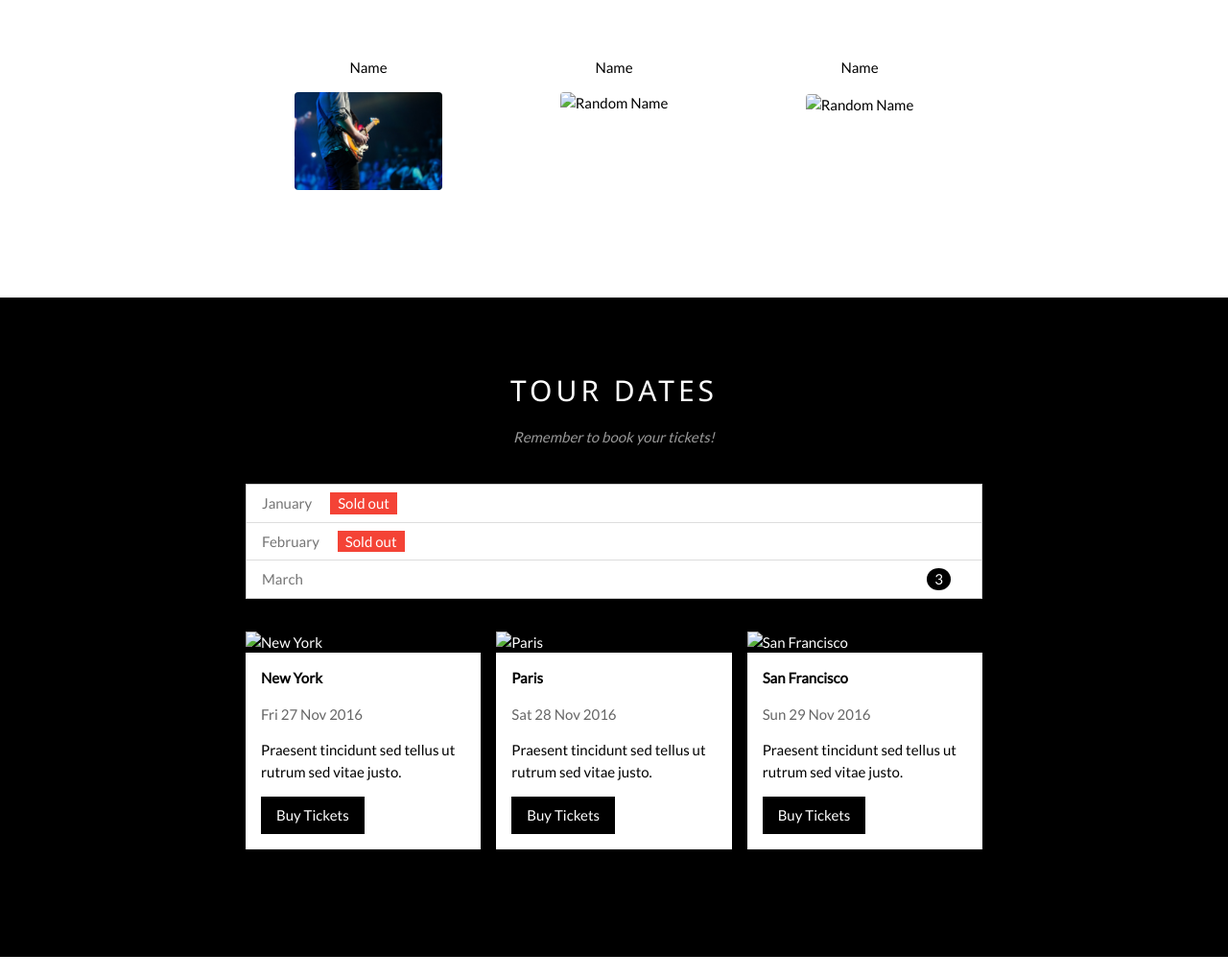
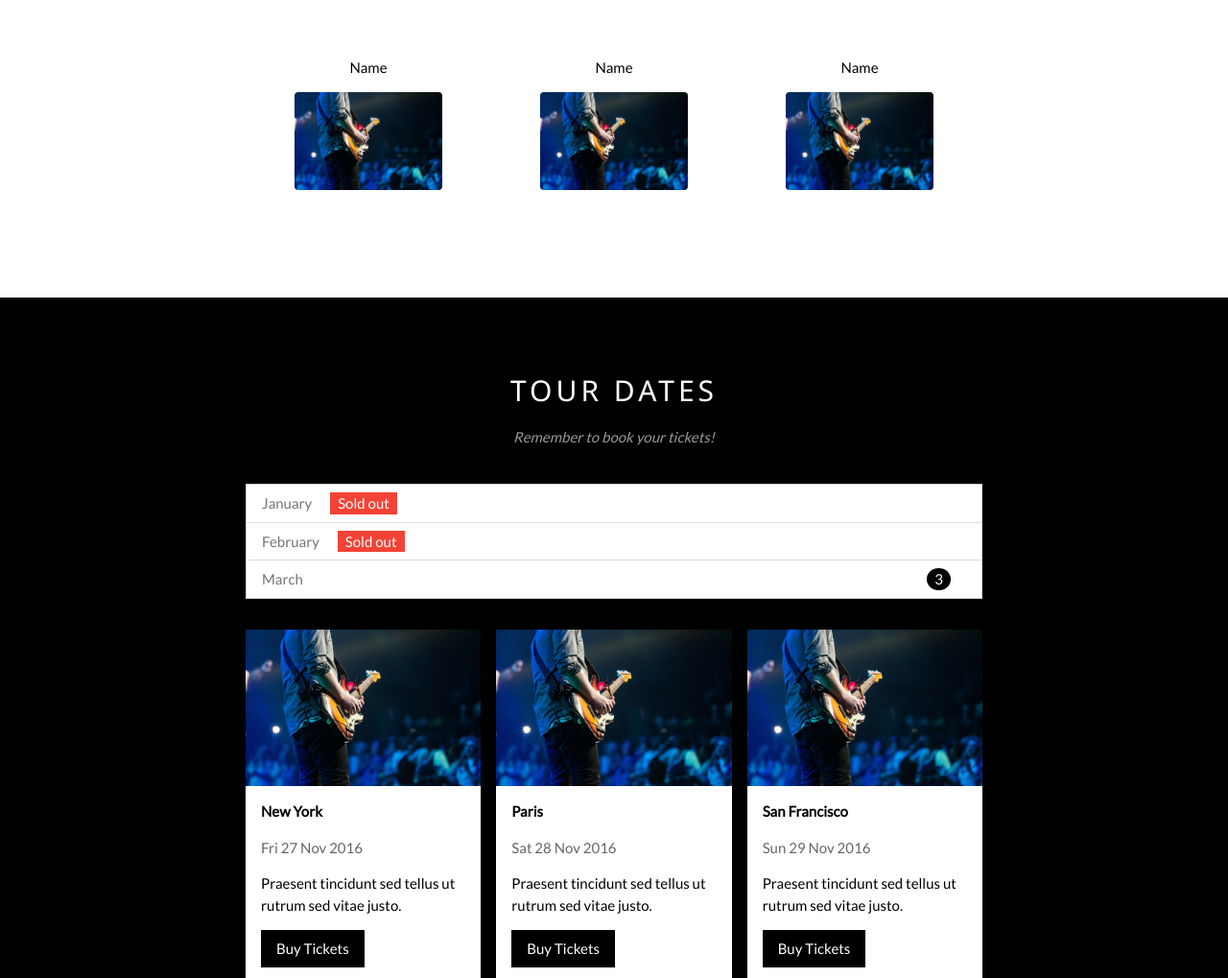
Before and after one commit to jostre/jostre.github.io, a plain HTML site: page index.html in a window 1280 px wide. Shown: the part 310-1329 px from the top of the page at 96% size. Drawn offline with nearby package versions, Linux system fonts and the light colour scheme.

Commit message:
Update index.html

```diff
--- a/index.html
+++ b/index.html
@@ -57,11 +57,11 @@ body {font-family: "Lato", sans-serif}
       </div>
       <div class="w3-third">
         <p>Name</p>
-        <img src="/w3images/bandmember.jpg" class="w3-round w3-margin-bottom" alt="Random Name" style="width:60%">
+        <img src="audience.jpg" class="w3-round w3-margin-bottom" alt="Random Name" style="width:60%">
       </div>
       <div class="w3-third">
         <p>Name</p>
-        <img src="/w3images/bandmember.jpg" class="w3-round" alt="Random Name" style="width:60%">
+        <img src="audience.jpg" class="w3-round" alt="Random Name" style="width:60%">
       </div>
     </div>
   </div>
@@ -80,7 +80,7 @@ body {font-family: "Lato", sans-serif}
 
       <div class="w3-row-padding w3-padding-32" style="margin:0 -16px">
         <div class="w3-third w3-margin-bottom">
-          <img src="/w3images/newyork.jpg" alt="New York" style="width:100%" class="w3-hover-opacity">
+          <img src="audience.jpg" alt="New York" style="width:100%" class="w3-hover-opacity">
           <div class="w3-container w3-white">
             <p><b>New York</b></p>
             <p class="w3-opacity">Fri 27 Nov 2016</p>
@@ -89,7 +89,7 @@ body {font-family: "Lato", sans-serif}
           </div>
         </div>
         <div class="w3-third w3-margin-bottom">
-          <img src="/w3images/paris.jpg" alt="Paris" style="width:100%" class="w3-hover-opacity">
+          <img src="audience.jpg" alt="Paris" style="width:100%" class="w3-hover-opacity">
           <div class="w3-container w3-white">
             <p><b>Paris</b></p>
             <p class="w3-opacity">Sat 28 Nov 2016</p>
@@ -98,7 +98,7 @@ body {font-family: "Lato", sans-serif}
           </div>
         </div>
         <div class="w3-third w3-margin-bottom">
-          <img src="/w3images/sanfran.jpg" alt="San Francisco" style="width:100%" class="w3-hover-opacity">
+          <img src="audience.jpg" alt="San Francisco" style="width:100%" class="w3-hover-opacity">
           <div class="w3-container w3-white">
             <p><b>San Francisco</b></p>
             <p class="w3-opacity">Sun 29 Nov 2016</p>
```
